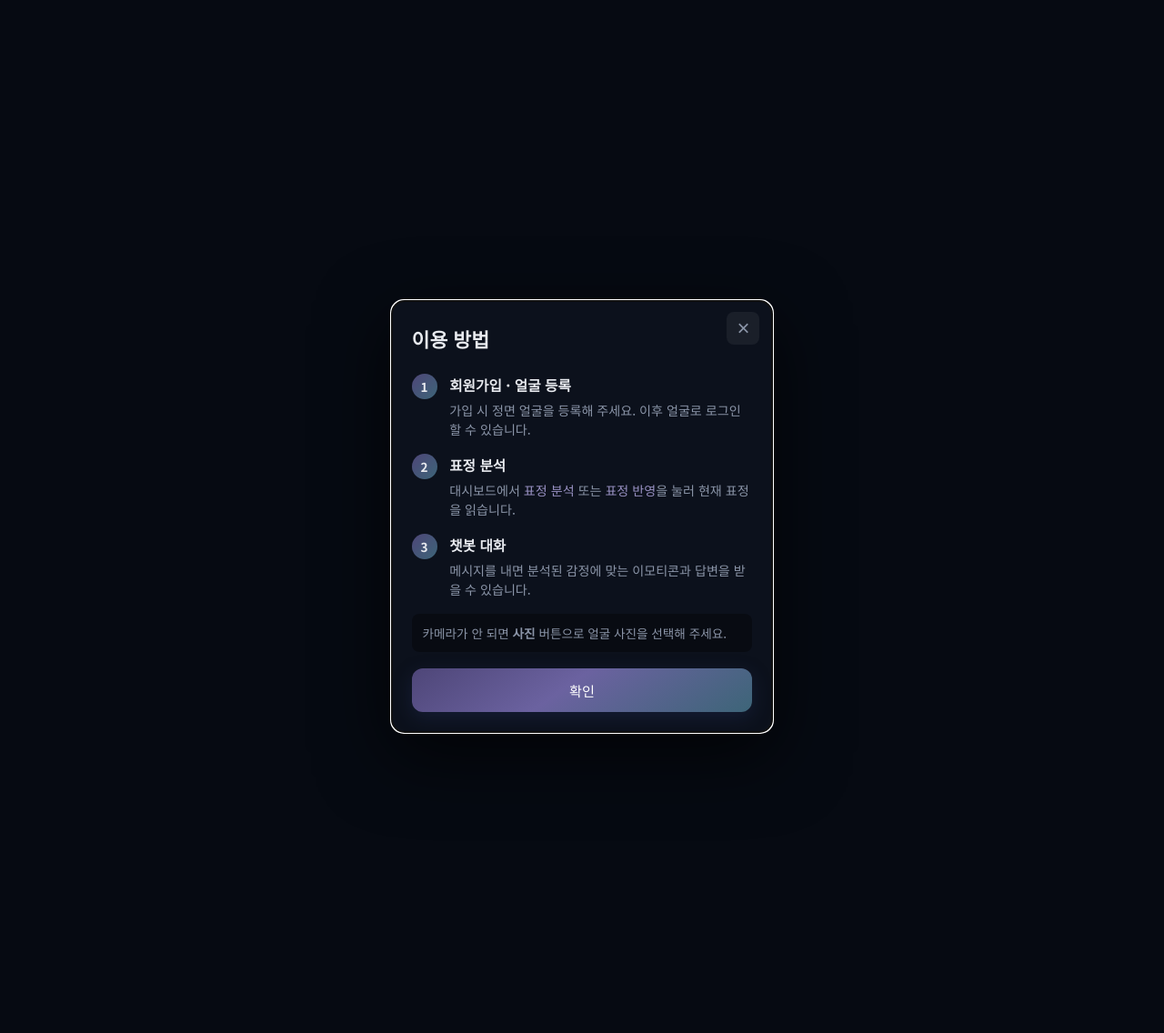
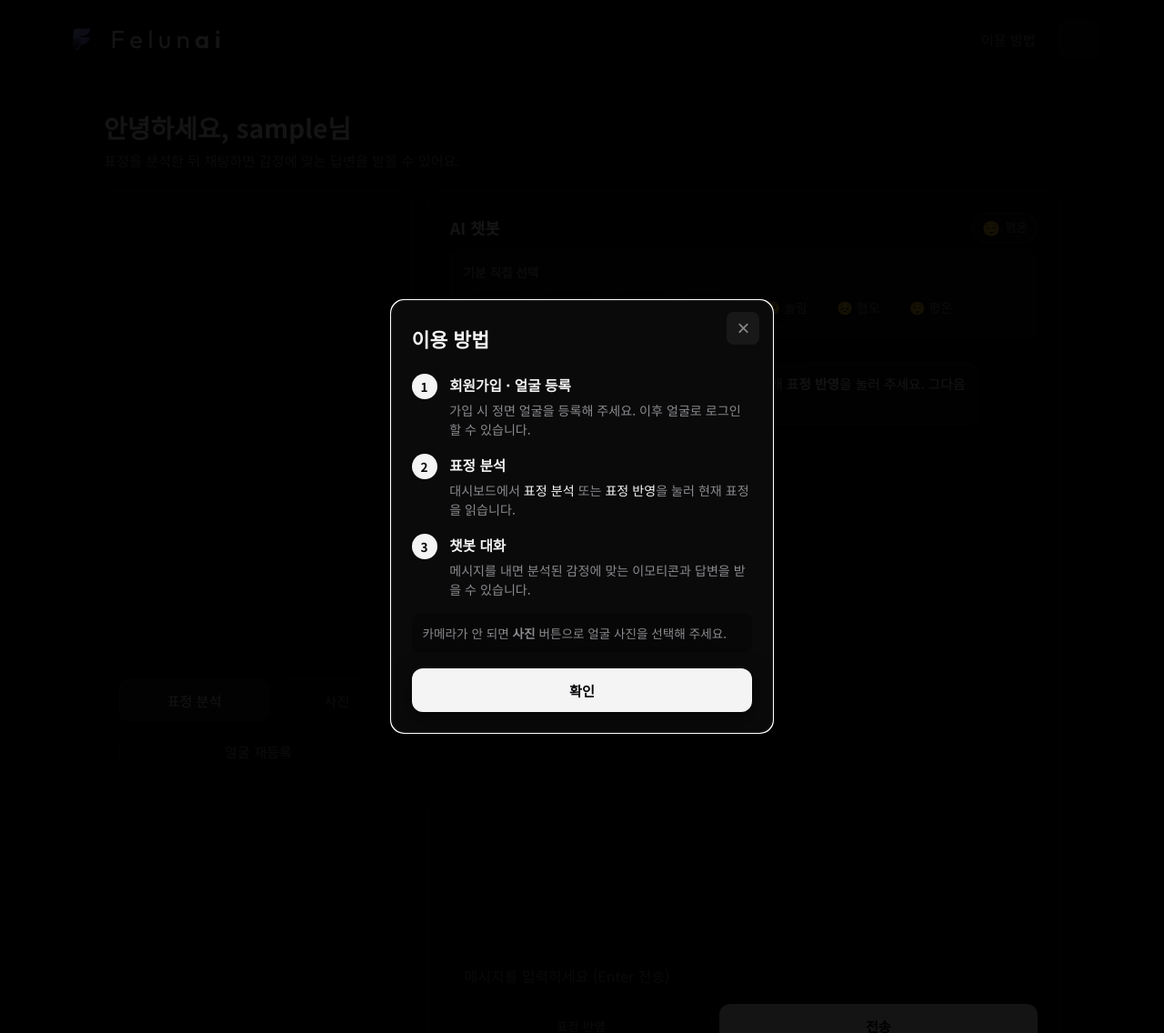
Before and after one commit to nananannaho/emotion-ai-web, a Flask app: page /dashboard in a window 1280 px wide. Shown: the whole page at 91% size. Run offline with Flask 3, Linux system fonts and the light colour scheme; the visitor is signed in with stand-in values (Sample User, id 1); data that the repository does not hold is empty; parts of the project's set-up code (start-up, migrations or seed data) failed here and were passed over; some libraries are stand-ins or nearby versions.

Commit message:
검정 중심 UI로 전환하고 불필요한 배포·학습 스크립트를 정리한다.
Co-authored-by: Cursor <cursoragent@cursor.com>

```diff
--- a/static/css/style.css
+++ b/static/css/style.css
@@ -1,23 +1,21 @@
 :root {
-  /* 다크 · 미니멀 */
-  --bg-deep: #060a12;
-  --bg-mid: #0c111c;
-  --bg-card: rgba(14, 18, 28, 0.88);
-  --border: rgba(140, 155, 180, 0.1);
-  --text: #e8eaef;
-  --text-muted: #8b95a8;
-  --indigo: #2e3648;
-  --indigo-deep: #1a2030;
-  --primary: #6b62a0;
-  --primary-light: #9a92c4;
-  --primary-dark: #4e4678;
-  --accent: #5a8fa8;
-  --accent-light: #7aa8bc;
-  --accent-soft: #3d6578;
-  --success: #5a9a7e;
+  /* 블랙 · 미니멀 */
+  --bg-deep: #000000;
+  --bg-mid: #0a0a0a;
+  --bg-card: rgba(10, 10, 10, 0.94);
+  --border: rgba(255, 255, 255, 0.08);
+  --text: #f4f4f5;
+  --text-muted: #8a8a8f;
+  --primary: #e4e4e7;
+  --primary-light: #fafafa;
+  --primary-dark: #a1a1aa;
+  --accent: #d4d4d8;
+  --accent-light: #e4e4e7;
+  --accent-soft: #71717a;
+  --success: #6b9a82;
   --error: #c07070;
   --radius: 14px;
-  --shadow: 0 20px 60px rgba(0, 0, 0, 0.55);
+  --shadow: 0 24px 64px rgba(0, 0, 0, 0.72);
   --font: "Noto Sans KR", system-ui, sans-serif;
   --font-display: "Noto Sans KR", system-ui, sans-serif;
 }
@@ -47,52 +45,22 @@ body {
   position: fixed;
   inset: 0;
   background:
-    linear-gradient(180deg, #05080f 0%, #0a0e16 40%, #0d121a 100%),
-    radial-gradient(ellipse 80% 50% at 50% -10%, rgba(60, 70, 95, 0.15), transparent 60%),
-    radial-gradient(ellipse 40% 30% at 100% 80%, rgba(45, 55, 75, 0.12), transparent 50%);
+    radial-gradient(ellipse 100% 60% at 50% -15%, rgba(255, 255, 255, 0.04), transparent 50%),
+    linear-gradient(180deg, #000000 0%, #050505 45%, #000000 100%);
   pointer-events: none;
   z-index: 0;
 }
 
-.bg-orbs .orb {
+.bg-vignette {
   position: fixed;
-  border-radius: 50%;
-  filter: blur(100px);
-  opacity: 0.06;
+  inset: 0;
+  background: radial-gradient(ellipse 85% 70% at 50% 50%, transparent 40%, rgba(0, 0, 0, 0.55) 100%);
   pointer-events: none;
   z-index: 0;
-  animation: float 28s ease-in-out infinite;
-}
-
-.orb-1 {
-  width: 320px;
-  height: 320px;
-  background: #3a4258;
-  top: 5%;
-  left: -8%;
-}
-
-.orb-2 {
-  width: 240px;
-  height: 240px;
-  background: #2a3545;
-  bottom: 10%;
-  right: -5%;
-  animation-delay: -8s;
-}
-
-.orb-3 {
-  width: 200px;
-  height: 200px;
-  background: #353045;
-  top: 60%;
-  left: 50%;
-  animation-delay: -14s;
-}
-
-@keyframes float {
-  0%, 100% { transform: translate(0, 0); }
-  50% { transform: translate(12px, -18px); }
+}
+
+.bg-orbs {
+  display: none;
 }
 
 .cloud-banner {
@@ -137,7 +105,7 @@ body {
   width: 2.35rem;
   height: 2.35rem;
   display: block;
-  filter: drop-shadow(0 10px 28px rgba(115, 105, 255, 0.18));
+  filter: drop-shadow(0 8px 20px rgba(255, 255, 255, 0.06));
 }
 
 .logo-wordmark {
@@ -150,7 +118,7 @@ body {
 
 .logo strong {
   color: var(--primary-light);
-  font-weight: 500;
+  font-weight: 600;
 }
 
 .navbar-right {
@@ -250,14 +223,16 @@ body {
 }
 
 .btn-primary {
-  background: linear-gradient(145deg, var(--primary-dark) 0%, var(--primary) 45%, var(--accent-soft) 100%);
-  color: white;
-  box-shadow: 0 6px 20px rgba(36, 48, 90, 0.4);
+  background: #f4f4f5;
+  color: #09090b;
+  box-shadow: 0 8px 28px rgba(0, 0, 0, 0.45);
+  font-weight: 600;
 }
 
 .btn-primary:hover:not(:disabled) {
   transform: translateY(-1px);
-  box-shadow: 0 10px 28px rgba(50, 70, 120, 0.45);
+  background: #ffffff;
+  box-shadow: 0 12px 32px rgba(0, 0, 0, 0.55);
 }
 
 .btn-secondary {
@@ -752,7 +728,7 @@ body {
   position: relative;
   border-radius: 12px;
   overflow: hidden;
-  background: #0a1220;
+  background: #050505;
   aspect-ratio: 4/3;
   margin-bottom: 0.75rem;
 }
@@ -1338,7 +1316,7 @@ body {
   margin-bottom: 0.8rem;
   padding: 0.75rem 0.85rem;
   background: rgba(255, 255, 255, 0.04);
-  border: 1px solid rgba(158, 206, 232, 0.14);
+  border: 1px solid rgba(255, 255, 255, 0.08);
   border-radius: 12px;
 }
 
@@ -1400,8 +1378,8 @@ body {
   gap: 0.35rem;
   padding: 0.3rem 0.65rem;
   font-size: 0.82rem;
-  background: rgba(36, 48, 85, 0.65);
-  border: 1px solid rgba(158, 206, 232, 0.22);
+  background: rgba(255, 255, 255, 0.06);
+  border: 1px solid rgba(255, 255, 255, 0.1);
   border-radius: 999px;
   color: var(--text-muted);
 }
@@ -1418,7 +1396,7 @@ body {
   margin-bottom: 0.45rem;
   border: 1px solid var(--border);
   border-radius: 12px;
-  background: rgba(4, 6, 12, 0.75);
+  background: rgba(0, 0, 0, 0.55);
   overflow: hidden;
   display: flex;
   flex-direction: column;
@@ -2096,8 +2075,8 @@ body.guide-modal-open {
 .guide-modal-backdrop {
   position: absolute;
   inset: 0;
-  background: #060a12;
-  opacity: 1;
+  background: #000000;
+  opacity: 0.92;
 }
 
 .guide-modal-panel {
@@ -2108,8 +2087,8 @@ body.guide-modal-open {
   max-height: min(90vh, 640px);
   overflow-y: auto;
   padding: 1.5rem 1.35rem 1.35rem;
-  background: #0c111c;
-  border: 1px solid rgba(140, 155, 180, 0.14);
+  background: #0a0a0a;
+  border: 1px solid rgba(255, 255, 255, 0.1);
   border-radius: var(--radius);
   box-shadow: 0 24px 80px rgba(0, 0, 0, 0.7);
   color: var(--text);
@@ -2163,7 +2142,8 @@ body.guide-modal-open {
   display: flex;
   align-items: center;
   justify-content: center;
-  background: linear-gradient(135deg, var(--primary-dark), var(--accent-soft));
+  background: #f4f4f5;
+  color: #09090b;
   border-radius: 50%;
   font-size: 0.85rem;
   font-weight: 700;
--- a/templates/base.html
+++ b/templates/base.html
@@ -3,7 +3,7 @@
 <head>
   <meta charset="UTF-8">
   <meta name="viewport" content="width=device-width, initial-scale=1.0, viewport-fit=cover, maximum-scale=5">
-  <meta name="theme-color" content="#060a12">
+  <meta name="theme-color" content="#000000">
   <meta name="apple-mobile-web-app-capable" content="yes">
   <meta name="apple-mobile-web-app-status-bar-style" content="black-translucent">
   <meta name="mobile-web-app-capable" content="yes">
@@ -31,7 +31,7 @@
   <link rel="preconnect" href="https://fonts.googleapis.com">
   <link rel="preconnect" href="https://fonts.gstatic.com" crossorigin>
   <link href="https://fonts.googleapis.com/css2?family=Noto+Sans+KR:wght@300;400;500;600;700&family=Outfit:wght@400;600;700&display=swap" rel="stylesheet">
-  <link rel="stylesheet" href="{{ url_for('static', filename='css/style.css') }}?v=24">
+  <link rel="stylesheet" href="{{ url_for('static', filename='css/style.css') }}?v=25">
   <script type="application/ld+json">
     {
       "@context": "https://schema.org",
@@ -46,11 +46,7 @@
 </head>
 <body>
   <div class="bg-gradient"></div>
-  <div class="bg-orbs">
-    <span class="orb orb-1"></span>
-    <span class="orb orb-2"></span>
-    <span class="orb orb-3"></span>
-  </div>
+  <div class="bg-vignette"></div>
 
   {% block navbar %}
   <nav class="navbar">
```
Also changed, not shown: other parts of static/css/style.css (+52 -43 lines), data/emotions/README.md, static/manifest.json, 4 other files.
